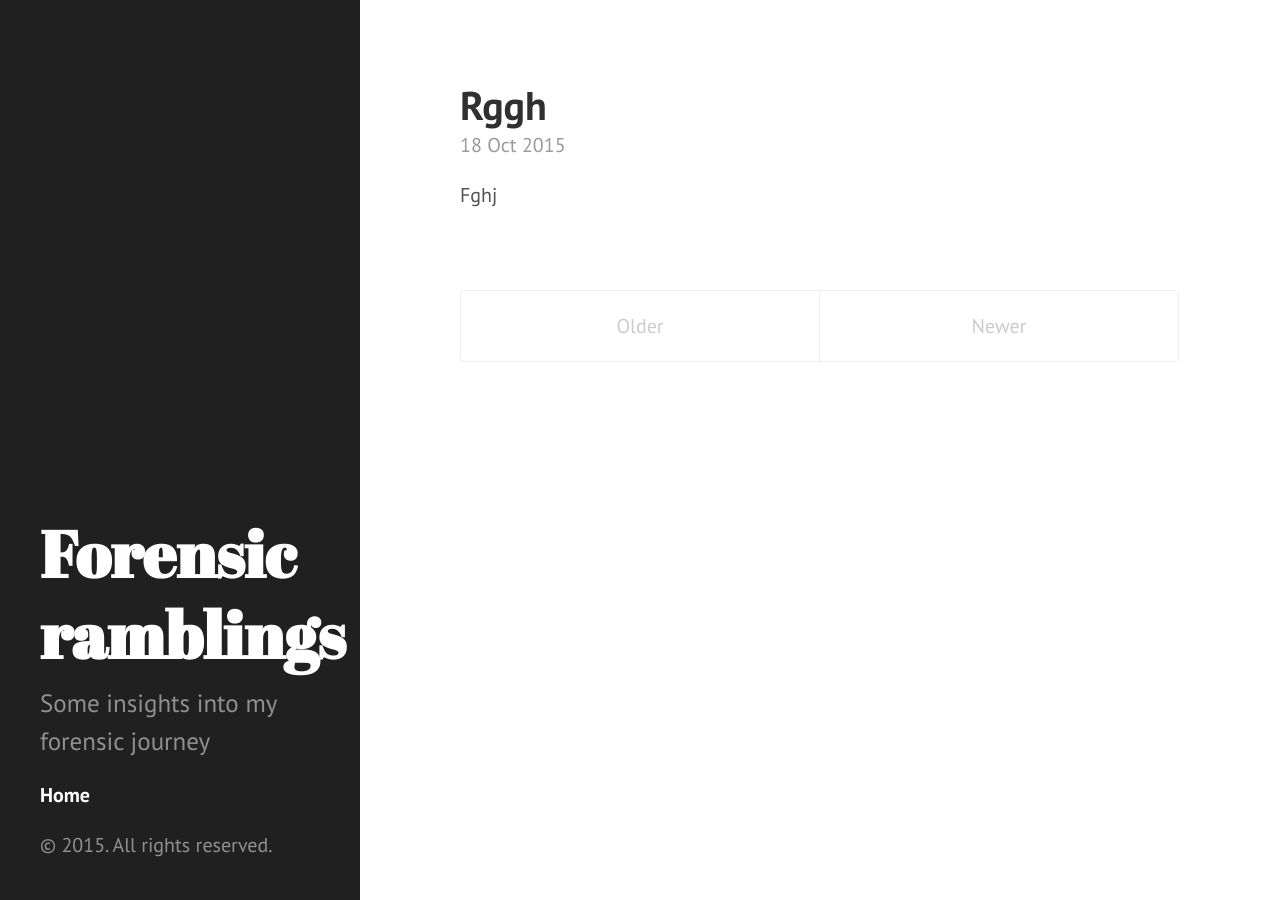
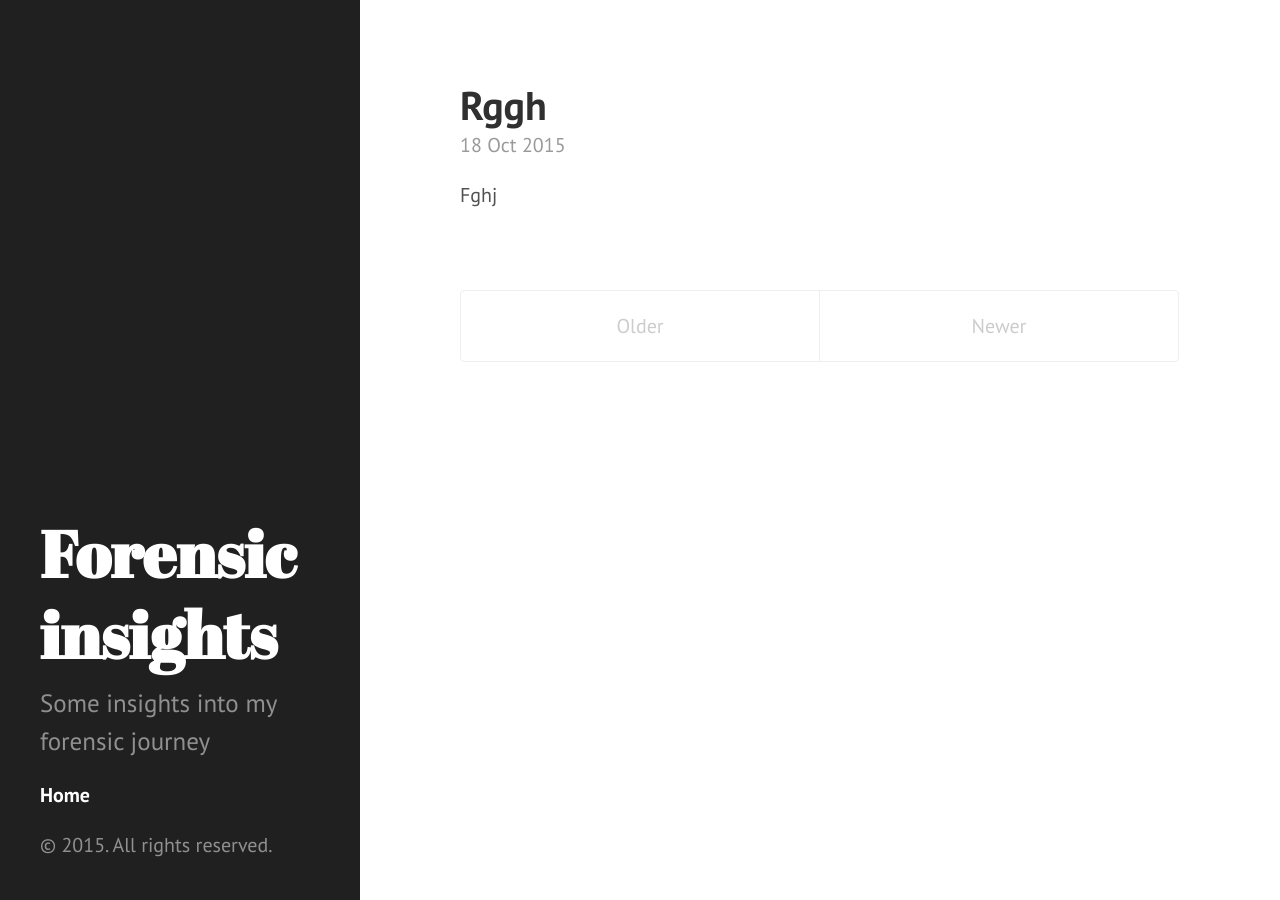
Before and after one commit to anirudhrata/anirudhrata.github.io, a Jekyll site: the page built from index.html, in a window 1280 px wide. Built offline with Jekyll 4.4.1, drawn with Linux system fonts in a browser that asks for light colours; the list of posts is cut into pages by our own code.

Commit message:
Update _config.yml

```diff
--- a/_config.yml
+++ b/_config.yml
@@ -2,7 +2,7 @@ excerpt_separator: ""
 pygments: true
 markdown: kramdown
 url: http://anirudhrata.github.io
-title: Forensic ramblings
+title: Forensic insights
 tagline: A log of everyday life
 description: Some insights into my forensic journey
 paginate: 5
```
